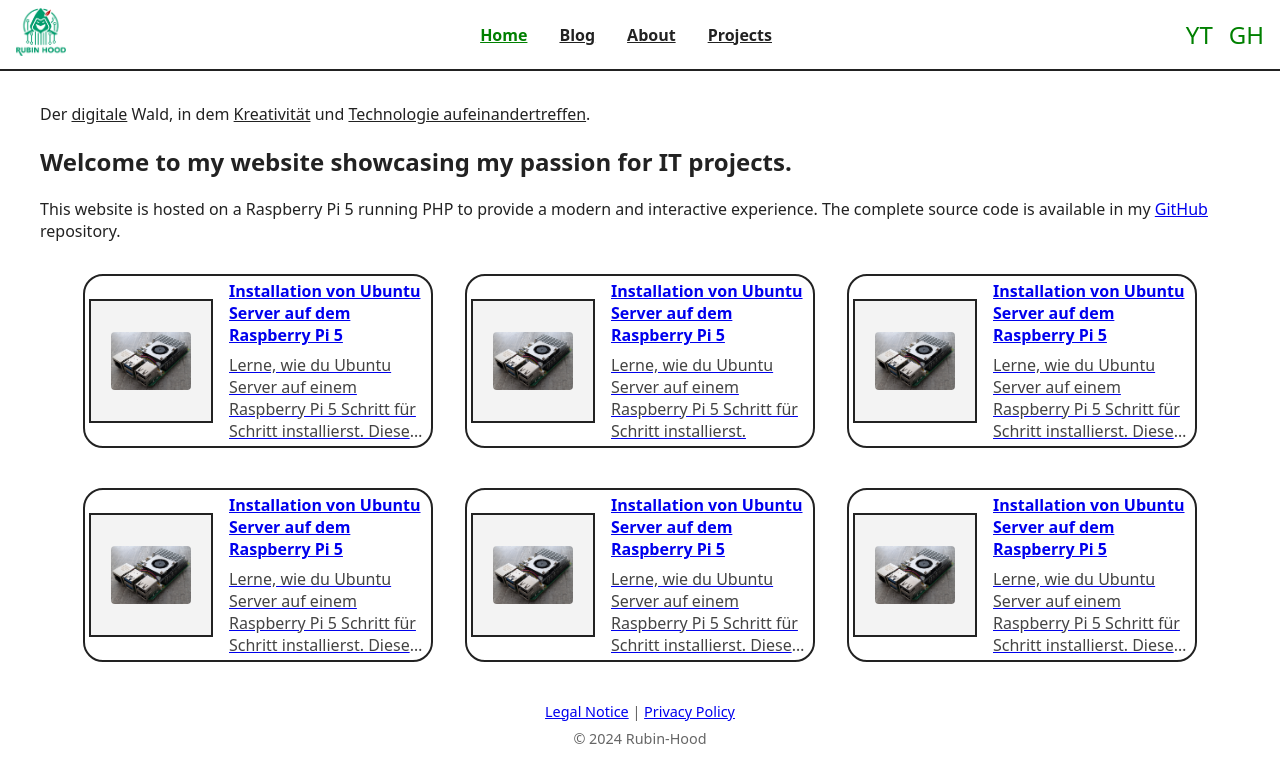
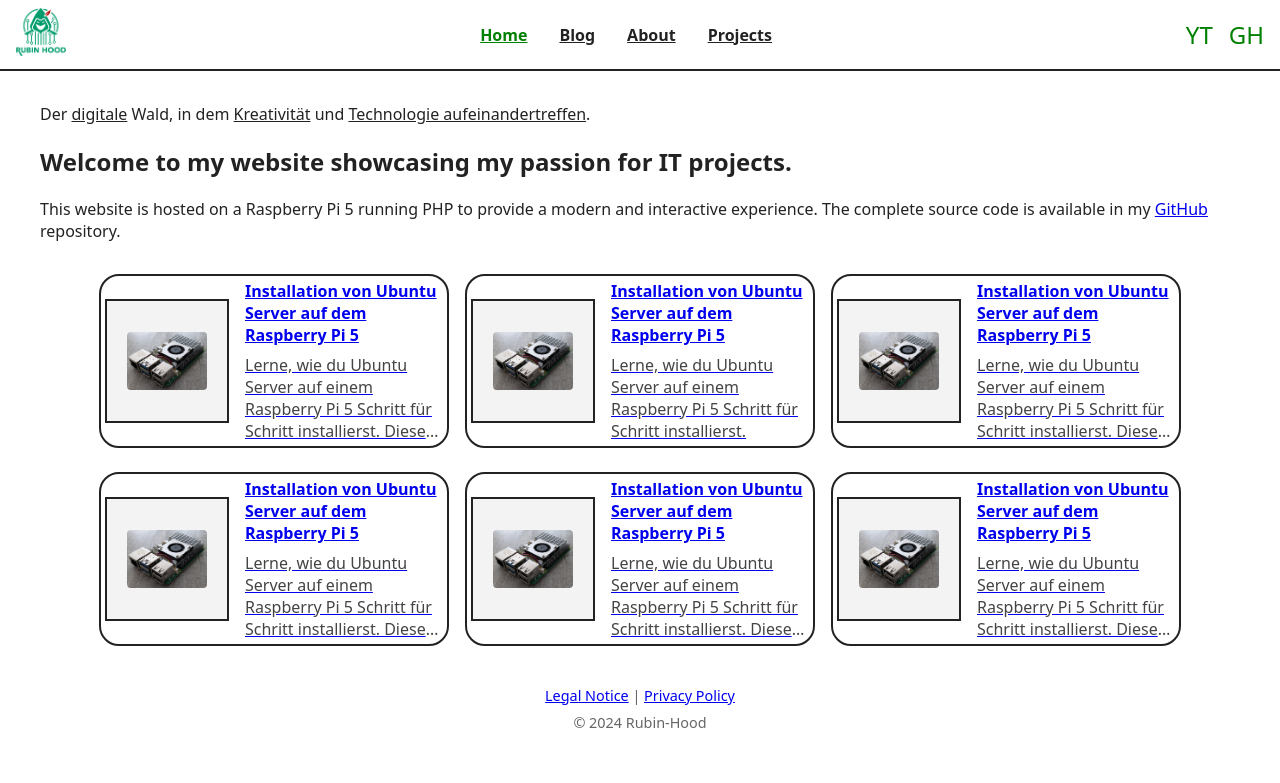
Before and after one commit to rubin-hood/rubinhood-blog, a Jekyll site: the page built from index.md, in a window 1280 px wide. Shown: the top 783 px of the page. Built offline with Jekyll 4.4.1, drawn with Linux system fonts in a browser that asks for light colours.

Commit message:
Update style.css

```diff
--- a/assets/css/style.css
+++ b/assets/css/style.css
@@ -83,7 +83,7 @@ main {
 .blog-teaser-grid, .blog-grid {
   display: flex;                     /* Flexible horizontale Anordnung */
   flex-wrap: wrap;          /* Bei zu wenig Platz umbrechen */
-  gap: 2rem;                         /* Abstand zwischen Karten */
+  gap: 1rem;                         /* Abstand zwischen Karten */
   margin-bottom: 2rem;               /* Abstand nach unten */
   /* flex-wrap: wrap;                   /* Umbruch bei kleinen Bildschirmen */
   justify-content: center;  /* Karten in der Mitte */
```
